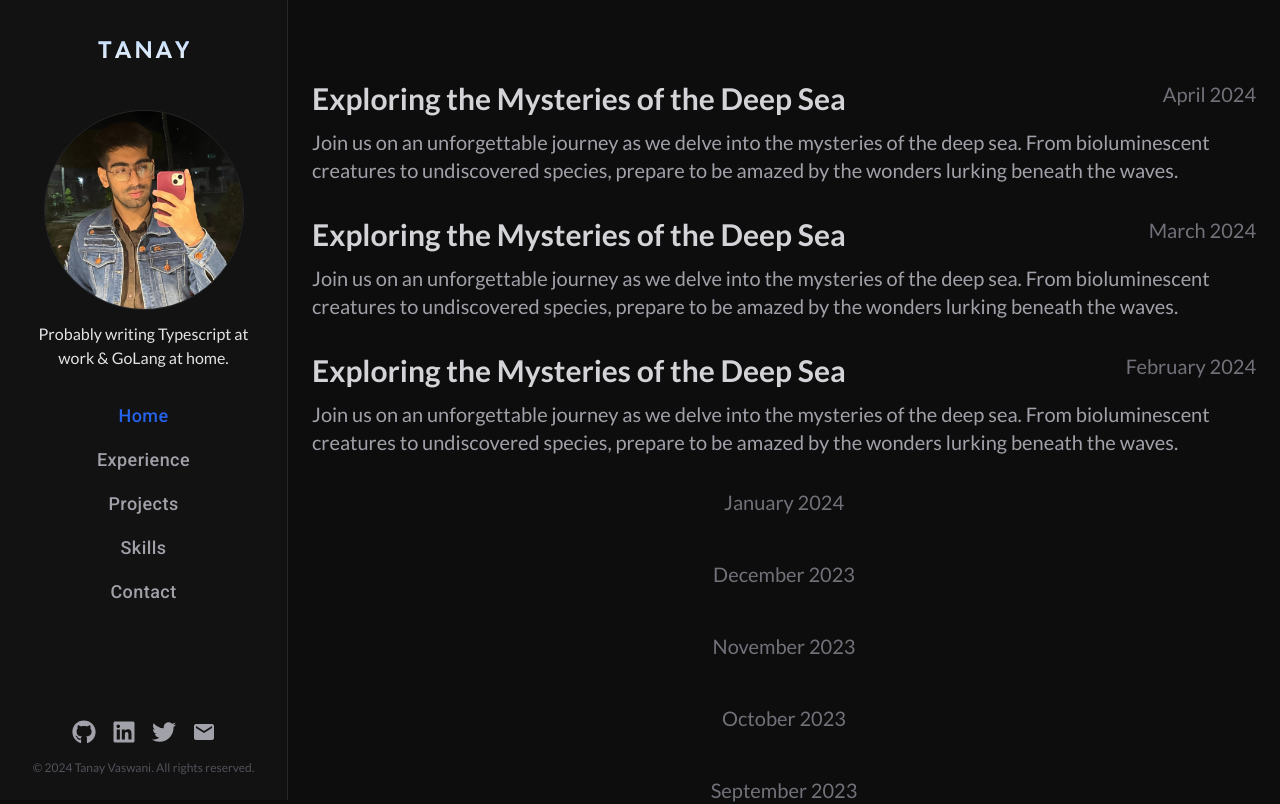
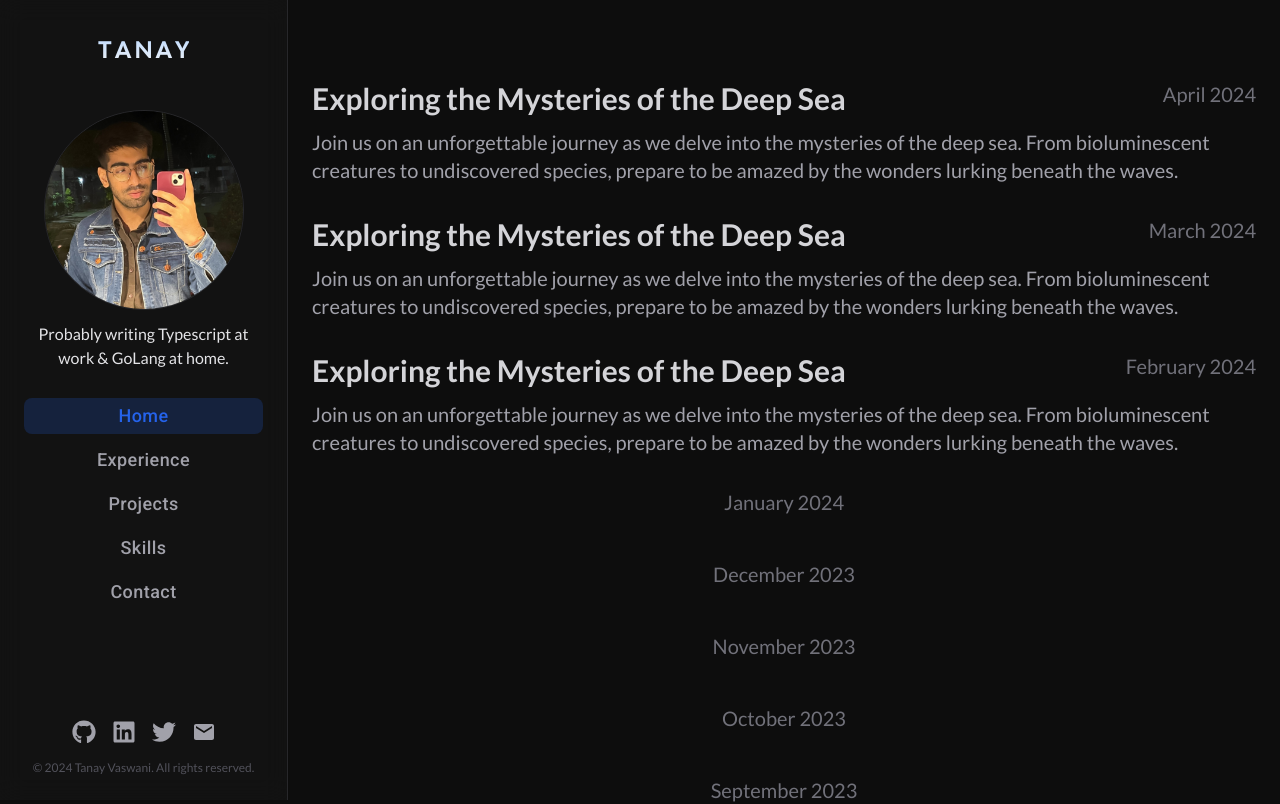
Before and after one commit to tanayvaswani/tanayvaswani.com, a Next.js app: page / in a window 1280 px wide. Shown: the top 804 px of the page. Built offline with nearby package versions, Linux system fonts and the light colour scheme.

Commit message:
chore: added highlighter

```diff
--- a/components/sidebar/sidebar-item.tsx
+++ b/components/sidebar/sidebar-item.tsx
@@ -4,6 +4,7 @@ import { usePathname, useRouter } from "next/navigation";
 
 import { cn } from "@/lib/utils";
 import { Roboto } from "next/font/google";
+import { ArrowBigRight } from "lucide-react";
 
 const pop = Roboto({
   // weight: ["100", "200", "300", "400", "500", "600", "700", "800", "900"],
@@ -35,7 +36,8 @@ const SidebarItem = ({ label, href }: SidebarItemProps) => {
       onClick={onClick}
       className={cn(
         "flex items-center text-zinc-400 font-[500] transition-all hover:text-zinc-200",
-        isActive && "text-blue-600 hover:text-blue-600"
+        isActive &&
+          "text-blue-600 hover:text-blue-600 bg-blue-600/20 rounded-lg"
       )}
     >
       <div
--- a/components/sidebar/sidebar-routes.tsx
+++ b/components/sidebar/sidebar-routes.tsx
@@ -27,7 +27,7 @@ const routes = [
 
 const SidebarRoutes = () => {
   return (
-    <div className="flex flex-col w-full gap-y-2 mt-4 mb-8">
+    <div className="flex flex-col w-full gap-y-2 mt-4 mb-8 px-4">
       {routes.map((route, index) => (
         <SidebarItem key={index} label={route.label} href={route.href} />
       ))}
```
